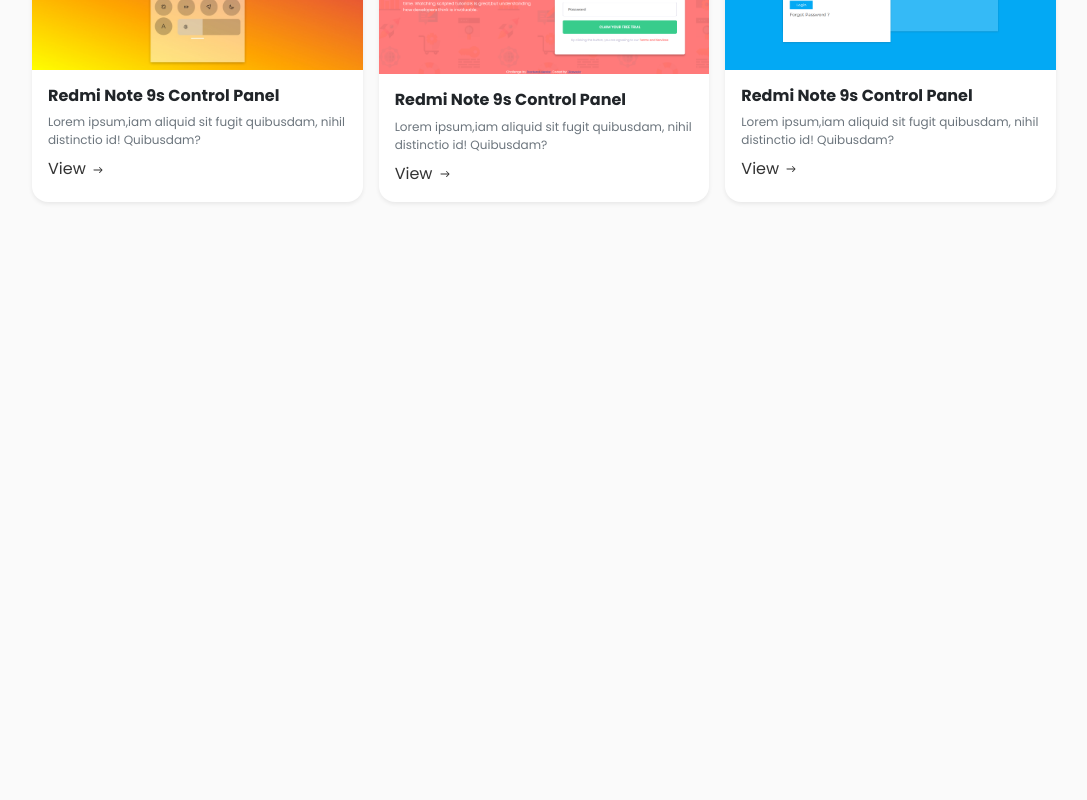
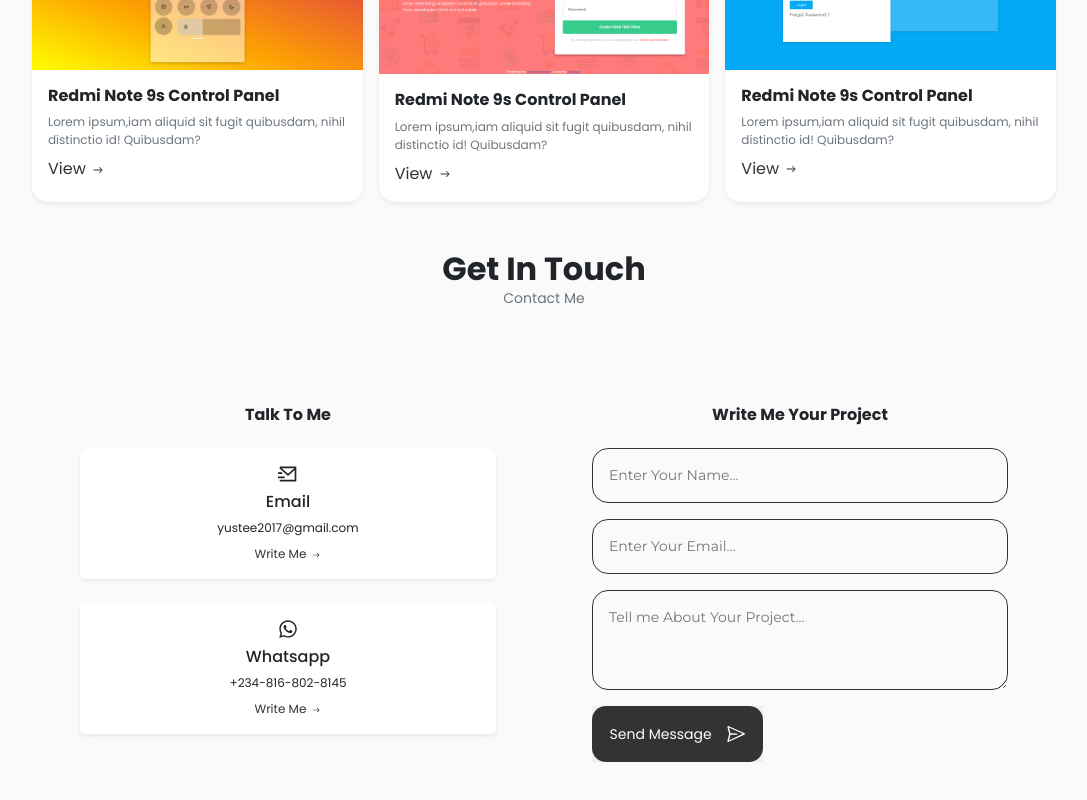
Before and after one commit to Olawoyin1/HNGX-movie_web_application, a React (Create React App) app: page / in a window 1280 px wide. Shown: the part 2194-2994 px from the top of the page, without its empty margins (96-1183 px from the left). Before the commit the page ends 2420 px from the top, so only its background shows below. Built offline with nearby package versions, Linux system fonts and the light colour scheme.

Commit message:
Contct secton created

```diff
--- a/src/About/About.jsx
+++ b/src/About/About.jsx
@@ -41,7 +41,7 @@
                     <div className="me my-4">
                         <p className='lead'>My name is Olawoyin Yusuf, and for the past 3 years, I’ve dedicated myself to the craft of software engineering. My passion lies in building software that not only meets the needs of users but also exceeds their expectations. I’m skilled in technologies like React.js, C Programming, TypeScript, Python,  and GraphQL APIs, which have enabled me to work on a variety of projects, each with its unique challenges and learning opportunities. I enjoy being part of a team where collaboration and continuous improvement are the norms, as I believe that’s where the best ideas and solutions come from. I’m excited to find a new opportunity where I can apply my skills, learn new things, and help create software that truly makes a difference.</p>
                     </div>
-                    <a href="#contact_me" className="works">
+                    <a href="../../Images/Olawoyin Resume.pdf" className="works">
                         <p>Download CV</p>
                         <FiFileText size={20} />
                     </a>
--- a/src/App.css
+++ b/src/App.css
@@ -11,6 +11,15 @@
   font-family: 'Poppins';
   list-style-type: none;
   text-decoration: none !important;
+  scroll-behavior: smooth;
+}
+
+
+
+button{
+  border: none !important;
+  outline: none !important;
+  cursor: pointer !important;
 }
 
 small{
@@ -183,6 +192,29 @@
 }
 
 
+.contact-form input, textarea {
+  border: 1px solid #333333;
+  border-radius: 1rem;
+  outline: none;
+  padding: 1rem !important;
+  display: block;
+  width: 100%;
+  background: transparent;
+  font-size: 14px ;
+  font-family: 'Montserrat';
+}
+
+textarea::placeholder {
+  font-size: 14px !important;
+  font-family: 'Montserrat';
+}
+
+textarea{
+  height: 100px;
+  resize: none;
+
+}
+
 
 @media (max-width: 967px) {
   .long-line{
--- a/src/App.js
+++ b/src/App.js
@@ -6,6 +6,7 @@
 import About from './About/About.jsx';
 import Portfolio from './Portfolio/Portfolio.jsx';
 import Skills from './Skill/Skills.jsx';
+import Contact from './Contact/Contact.jsx';
 
 
 
@@ -18,6 +19,7 @@
       <About />
       <Skills />
       <Portfolio />
+      <Contact />
     </>
 
   );
--- /dev/null
+++ b/src/Contact/Contact.jsx
@@ -0,0 +1,72 @@
+import React from 'react'
+import { RiMailSendLine } from "react-icons/ri";
+import { FaWhatsapp } from "react-icons/fa";
+import { VscSend } from "react-icons/vsc";
+import { IoIosArrowRoundForward } from "react-icons/io";
+
+const Contact = () => {
+  return (
+    <div className='py-4'>
+        <div className="container2">
+
+            <div className="sec-header mb-4 text-center ">
+              <h2 className="text-bold">Get In Touch</h2>
+              <p className="about-text text-muted">Contact Me</p>
+            </div>
+
+            <div className="row m-0">
+                <div className="col-lg-6 p-lg-5">
+                    <div className="sec-header py-4 text-center">
+                        <h6 className='fw-bold'>Talk To Me</h6>
+                    </div>
+                    <div className="rounded shadow-sm bg-white text-center d-flex flex-column align-items-center justify-content-center gap-2 p-2 p-lg-3 mb-4">
+                        <RiMailSendLine size={20} />
+                        <h6 className='text-bold'>Email</h6>
+                        <small>yustee2017@gmail.com</small>
+                        <small><a href="#wr">Write Me <IoIosArrowRoundForward /></a></small>
+                    </div>
+                    <div className="rounded shadow-sm bg-white text-center d-flex flex-column align-items-center justify-content-center gap-2 p-2 p-lg-3">
+                        <FaWhatsapp size={20}/>
+                        <h6 className='text-bold'>Whatsapp</h6>
+                        <small>+234-816-802-8145</small>
+                        <small><a href="#wr">Write Me <IoIosArrowRoundForward /></a></small>
+                    </div>
+                </div>
+                <div className="col-lg-6 p-lg-5">
+                    <div className="sec-header py-4 text-center">
+                        <h6 className='fw-bold'>Write Me Your Project</h6>
+                    </div>
+                    <form action="" className='contact-form'>
+                        <input
+                            className='mb-3'
+                            type="text"
+                            placeholder='Enter Your Name...'
+                            name='name'
+                        />
+                        <input
+                            className='mb-3'
+                            type="email"
+                            placeholder='Enter Your Email...'
+                            name='email'
+                        />
+                        <textarea
+                            className='mb-3'
+                            name="message"
+                            placeholder='Tell me About Your Project...'
+                            id="message"
+                        />
+                        <button>
+                            <a href="#contact_me" className="works">
+                                <p>Send Message</p>
+                                <VscSend size={20} />
+                            </a>
+                        </button>
+                    </form>
+                </div>
+            </div>
+        </div>
+    </div>
+  )
+}
+
+export default Contact
--- a/src/Hero/Hero.jsx
+++ b/src/Hero/Hero.jsx
@@ -15,7 +15,7 @@
             </div>
             <p className="text-muted my-2">I design, develop, and maintain software applications. My role involves writing code in various programming languages, solving complex problems, and collaborating with teams to deliver functional software that meets user or business needs</p>
 
-            <a href="#contact_me" className="works">
+            <a href="#portfolio" className="works">
                 <p>View Works</p>
                 <VscBriefcase size={20} />
             </a>
--- a/src/Portfolio/Portfolio.jsx
+++ b/src/Portfolio/Portfolio.jsx
@@ -3,7 +3,7 @@
 
 const Portfolio = () => {
   return (
-    <div className='py-4'>
+    <div className='py-4' id='portfolio'>
       <div className="container2">
             <div className="sec-header mb-4 text-center ">
               <h2 className="text-bold">Portfolio</h2>
```
Also changed, not shown: src/Portfolio/data.js (added, +16 -0 lines), 1 other file (tests, documents, lock files or other folders).
